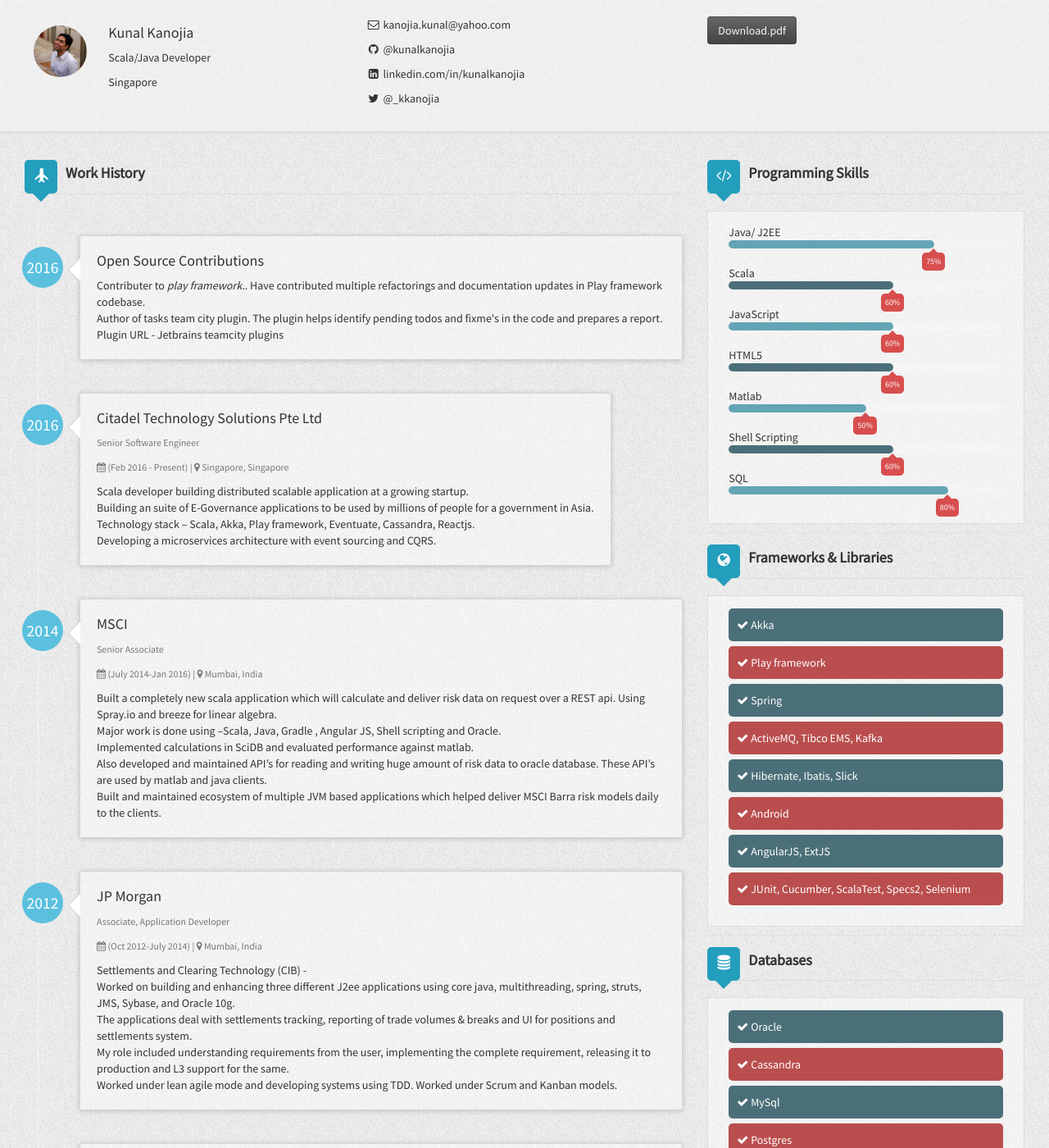
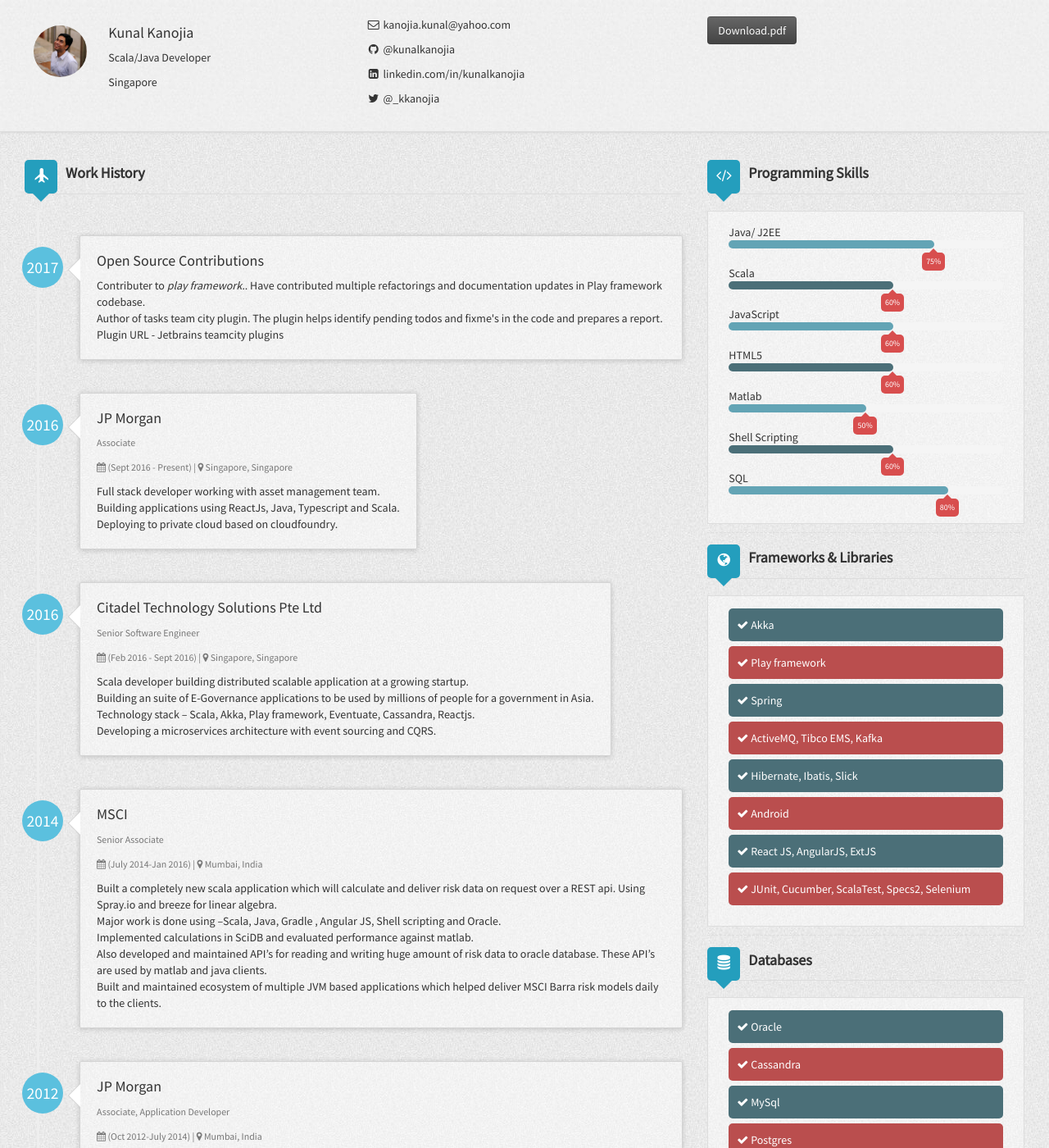
Before and after one commit to kunalkanojia/resumecard, a Jekyll site: the page built from index.html, in a window 1280 px wide and 1400 px high. Shown: the whole window at 82% size. Built offline with Jekyll 4.4.1, drawn with Linux system fonts in a browser that asks for light colours; nearby versions of some CDN libraries.

Commit message:
Update _config.yml

```diff
--- a/_config.yml
+++ b/_config.yml
@@ -31,19 +31,28 @@
       company: Open Source Contributions
       location:
       title:
-      started: 2016
+      started: 2017
       duration:
       description: Contributer to <a href="https://github.com/playframework/playframework"><em>play framework.</em></a>.
                    Have contributed multiple refactorings and documentation updates in Play framework codebase. <br>
                    Author of <a href="https://github.com/kunalkanojia/tasks-teamcity-plugin"> tasks team city plugin</a>.
                    The plugin helps identify pending todos and fixme's in the code and prepares a report. <br>
                    Plugin URL - <a href="https://plugins.jetbrains.com/plugin/9168">Jetbrains teamcity plugins</a>
+    - work01:
+      company: JP Morgan
+      location: Singapore, Singapore
+      title: Associate
+      started: 2016
+      duration: (Sept 2016 - Present)
+      description: Full stack developer working with asset management team. <br>
+                   Building applications using ReactJs, Java, Typescript and Scala. <br>
+                   Deploying to private cloud based on cloudfoundry.
     - work1:
       company: Citadel Technology Solutions Pte Ltd
       location: Singapore, Singapore
       title: Senior Software Engineer
       started: 2016
-      duration: (Feb 2016 - Present)
+      duration: (Feb 2016 - Sept 2016)
       description: Scala developer building distributed scalable application at a growing startup. <br>
                    Building an suite of E-Governance applications to be used by millions of people for a government in Asia. <br>
                    Technology stack – Scala, Akka, Play framework, Eventuate, Cassandra, Reactjs. <br>
@@ -114,7 +123,7 @@
     - framework1:
       name: Android
     - framework1:
-      name: AngularJS, ExtJS
+      name: React JS, AngularJS, ExtJS
     - framework4:
       name: JUnit, Cucumber, ScalaTest, Specs2, Selenium
   programmingSkills:
@@ -157,3 +166,5 @@
       name: AWS
     - cloud2:
       name: Heroku
+    - cloud3:
+      name: Cloudfoundry
```
